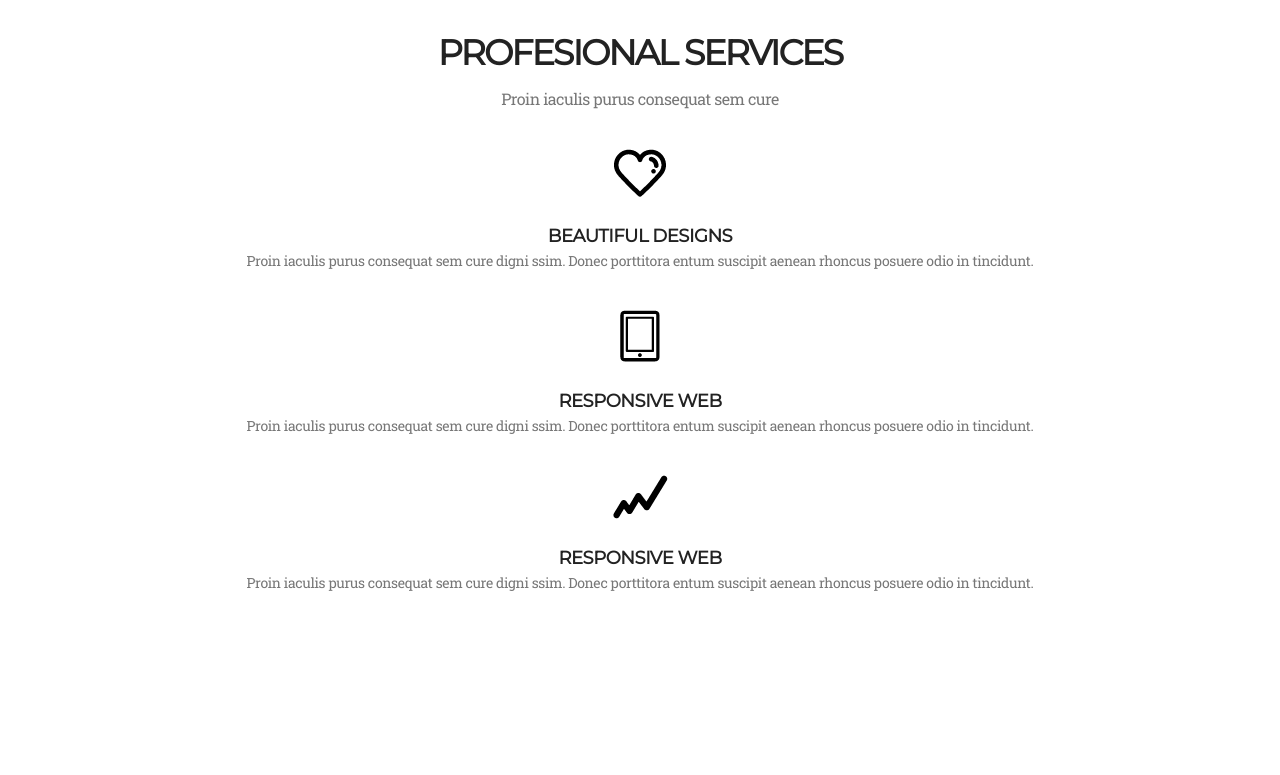
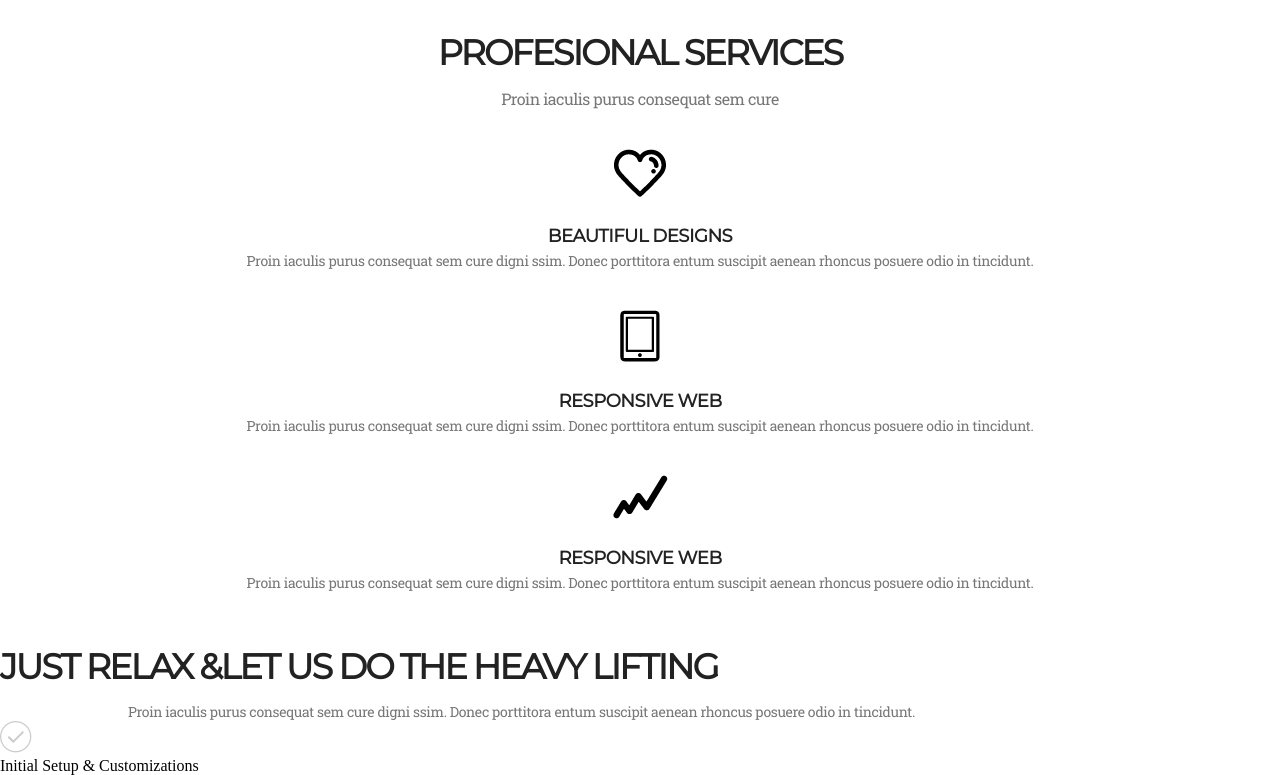
Before and after one commit to KrzysztofSiek93/WeeklyWebDevChallange-3, a plain HTML site: page index.html in a window 1280 px wide. Shown: the part 892-1667 px from the top of the page. Before the commit the page ends 1504 px from the top, so only its background shows below. Drawn offline with Linux system fonts and the light colour scheme.

Commit message:
no time to work today

```diff
--- a/css/style.css
+++ b/css/style.css
@@ -190,7 +190,7 @@ font-family: 'Roboto Slab', serif;*/
   text-align: center;
 }
 
-.services .h1__title{
+.h1__title{
    flex-basis: 100%;
    padding: 10px 0;
    color: #222222;
@@ -236,8 +236,8 @@ text-transform: uppercase;
 letter-spacing: -0.45px;
 }
 
-.services__article .text {
-  color: #777777;
+.text {
+color: #777777;
 font-family: "Roboto Slab";
 font-size: 14px;
 font-weight: 400;
@@ -245,6 +245,8 @@ letter-spacing: -0.35px;
 padding:0 10% ;
 
 }
+
+/*section info*/
 
 
 @media (max-width: 840px) {
--- a/index.html
+++ b/index.html
@@ -57,7 +57,17 @@
        aenean rhoncus posuere odio in tincidunt.</p>
   </article>
   </section>
-  <section class="info" ></section>
+  <section class="info">
+    <h1 class="info__title h1__title">just relax <span class="info__title h1__title--span">&</span>let us do the heavy lifting</h1>
+    <p class="info__text text">Proin iaculis purus consequat sem cure  digni ssim. Donec
+      porttitora entum suscipit  aenean rhoncus posuere odio in tincidunt.</p>
+      <div class="info__column">
+        <img src="img/check_icon.png" alt="" class="info__icon">
+        <p>Initial Setup & Customizations</p>
+
+
+      </div>
+  </section>
   <section class="project" ></section>
   <section class="values"></section>
   <section class="clients"></section>
```
Also changed, not shown: img/check_icon.png (added), img/rocks_background.png (added).
